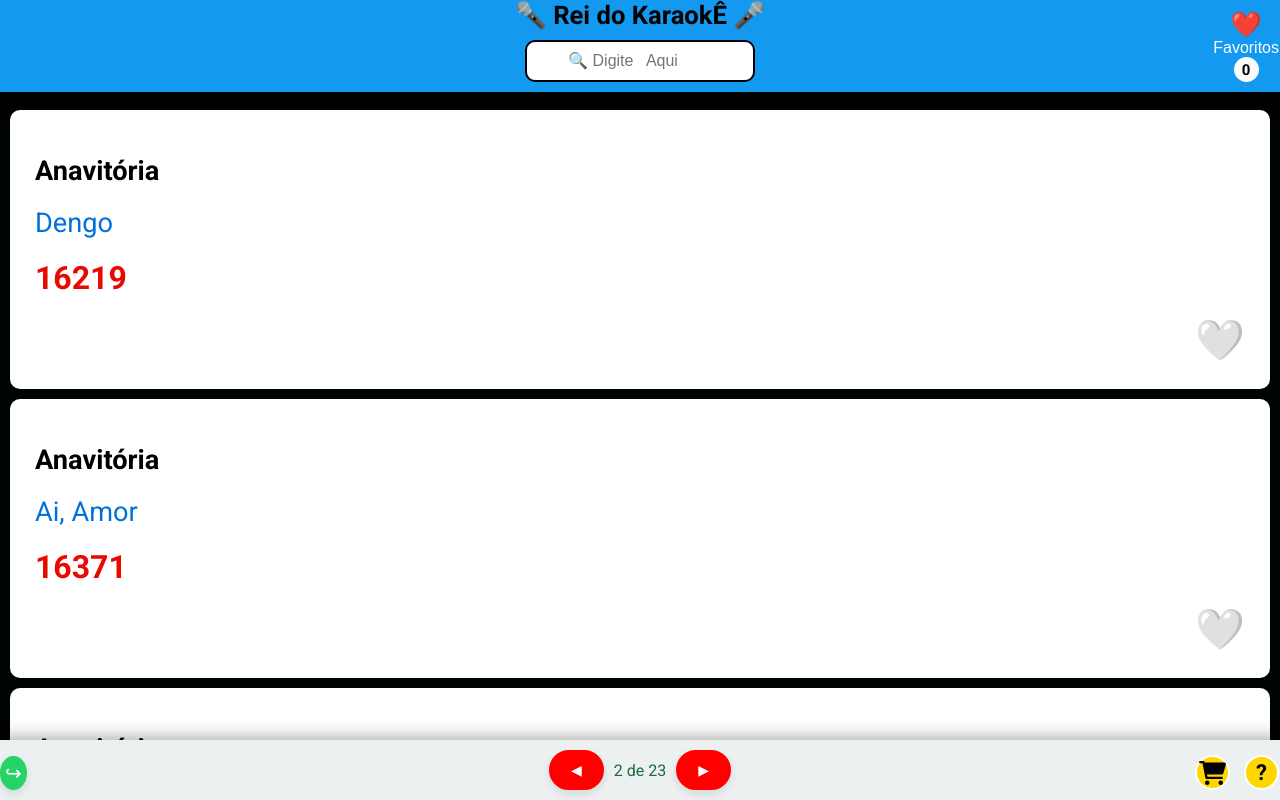
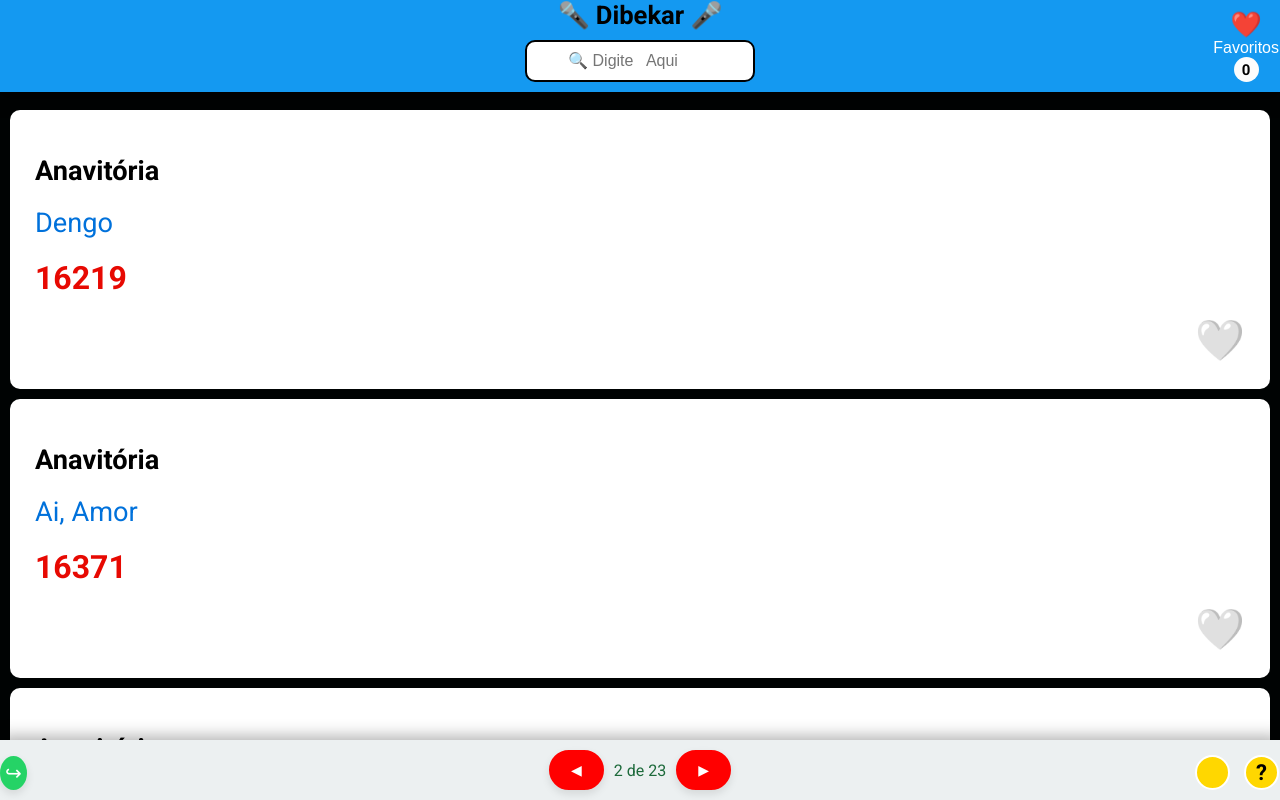
Before and after one commit to 1982jwar/Dibekar, a plain HTML site: page index.html in a window 1280 px wide. Drawn offline with Linux system fonts and the light colour scheme.

Commit message:
Update index.html

```diff
--- a/index.html
+++ b/index.html
@@ -59,7 +59,7 @@
     <div class="cabecalho-fixo">
         <h1>
     <span style="display: inline-block; transform: scaleX(-1);">🎤</span>
-    Rei do KaraokÊ
+    Dibekar
     <span style="display: inline-block; transform: scaleX(1);">🎤</span>
 
 </h1>
@@ -77,7 +77,7 @@
 
 <!-- Botão de Vendas Fixo -->
 <a href="vendas.html" class="vendas-button">
-    <i class="fas fa-shopping-cart"></i> <!-- Ícone de carrinho de compras -->
+    <i class=""></i> <!-- Ícone de carrinho de compras -->
 </a>
 
 
```
